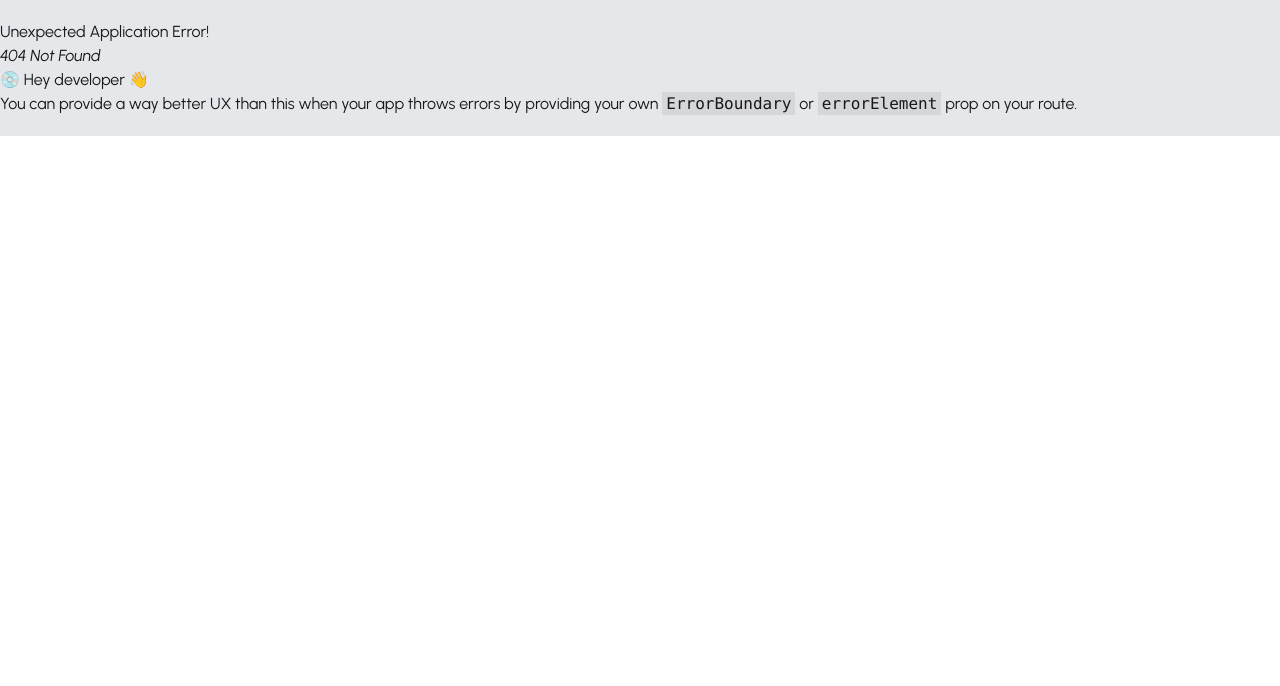
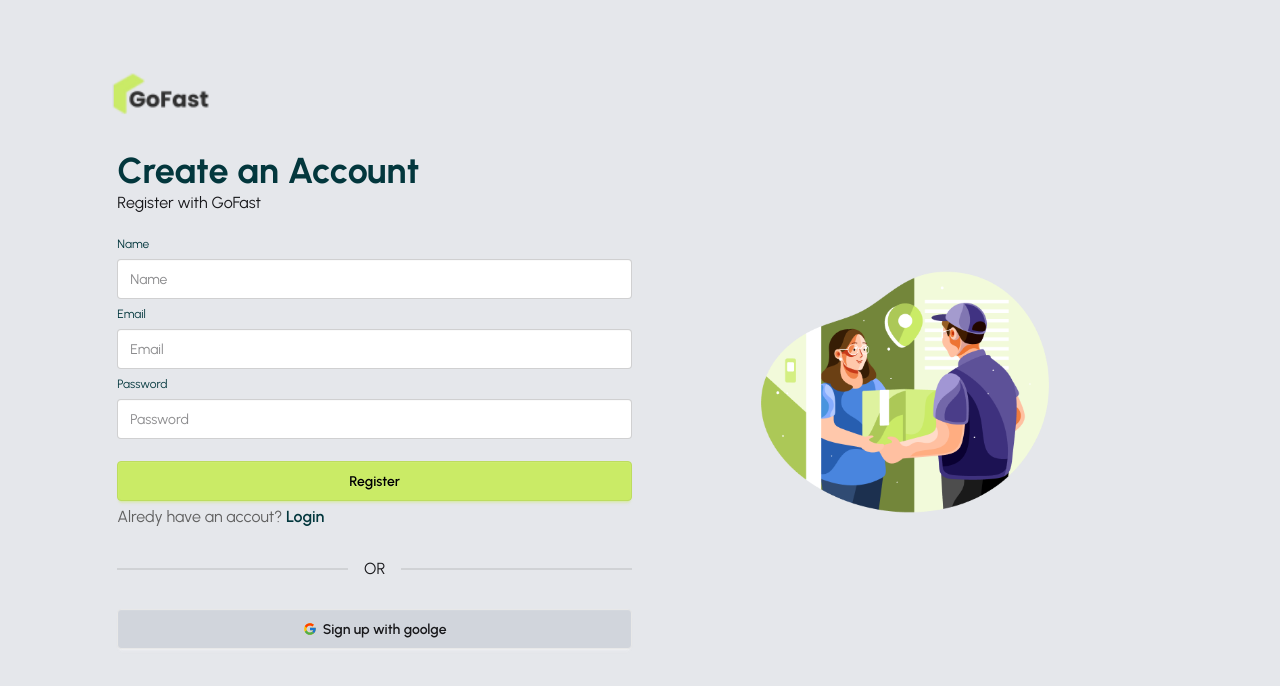
Before and after one commit to BFIbrahim/courier-website-fullstack, a React (Vite) app: page /register in a window 1280 px wide. Before the commit this address had no page. Shown: the top 686 px of the page. Built offline with nearby package versions, Linux system fonts and the light colour scheme.

Commit message:
Auth - Login and registration page design completed

```diff
--- a/package.json
+++ b/package.json
@@ -15,6 +15,7 @@
     "react": "^19.1.1",
     "react-dom": "^19.1.1",
     "react-fast-marquee": "^1.6.5",
+    "react-hook-form": "^7.66.0",
     "react-icons": "^5.5.0",
     "react-responsive-carousel": "^3.2.23",
     "react-router": "^7.9.5",
--- /dev/null
+++ b/src/Layouts/AuthLayout.jsx
@@ -0,0 +1,27 @@
+import React from 'react'
+import { Outlet } from 'react-router'
+import img from '../assets/authImage.png'
+import logo from '../assets/brands/GoFast.png'
+
+const AuthLayout = () => {
+    return (
+        <div>
+            <div className="w-11/12 mx-auto md:p-12">
+                <img className='md:w-32 w-16' src={logo} alt="" />
+                <div className="hero-content flex-col lg:flex-row-reverse items-center">
+                    <div className='flex-1'>
+                        <img
+                            src={img}
+                            className="max-w-sm rounded-lg mx-auto"
+                        />
+                    </div>
+                    <div className='flex-1'>
+                        <Outlet></Outlet>
+                    </div>
+                </div>
+            </div>
+        </div>
+    )
+}
+
+export default AuthLayout
--- a/src/main.jsx
+++ b/src/main.jsx
@@ -11,7 +11,7 @@ Aos.init()
 
 createRoot(document.getElementById('root')).render(
   <StrictMode>
-    <div className='font-urbanist bg-gray-200 py-5'>
+    <div className='font-urbanist bg-gray-200 min-h-screen py-5'>
       <RouterProvider router={router} />
     </div>
   </StrictMode>,
--- /dev/null
+++ b/src/pages/Authentication/Login/Login.jsx
@@ -0,0 +1,66 @@
+import React from 'react'
+import { useForm } from 'react-hook-form'
+import { FcGoogle } from "react-icons/fc";
+
+import { Link } from 'react-router'
+
+const Login = () => {
+
+    const { register, handleSubmit, formState: { errors } } = useForm()
+
+    const onSubmit = data => {
+        console.log(data);
+    }
+    return (
+        <div>
+            <div className='my-4'>
+                <h1 className='text-4xl font-bold text-secondary'>Welcome Back</h1>
+                <p>Login with GoFast</p>
+            </div>
+            <form onSubmit={handleSubmit(onSubmit)}>
+                <fieldset className="fieldset">
+                    <label className="label text-secondary">Email</label>
+                    <input type="email" {...register('email',
+                        {
+                            required: true,
+                            pattern: {
+                                value: /^[^\s@]+@[^\s@]+\.[^\s@]+$/,
+                                message: "enter a Valid Email"
+                            }
+                        })} className="input w-full" placeholder="Email" />
+
+                    {
+                        errors.email?.type === 'required' && <p className='text-red-500 font-semibold'>Please enter email address</p>
+                    }
+
+                    {
+                        errors.email && (
+                            <p className='text-red-500 font-semibold' role="alert">{errors.email.message}</p>
+                        )
+                    }
+
+                    <label className="label text-secondary">Password</label>
+                    <input type="password" {...register('password', {
+                        required: true,
+                        minLength: 6
+                    })} className="input w-full" placeholder="Password" />
+
+                    {
+                        errors.password?.type === 'required' && <p className='text-red-500 font-semibold'>Please enter password</p>
+                    }
+                    {
+                        errors.password?.type === 'minLength' && <p className='text-red-500 font-semibold'>Minimum password length is 6</p>
+                    }
+
+                    <div><a className="link link-hover">Forgot password?</a></div>
+                    <button className="btn mt-4 btn-primary text-black">Login</button>
+                </fieldset>
+            </form>
+            <p className='text-accent'>Don't have any accout? <Link to="/register" className='text-secondary font-semibold'>Register</Link></p>
+            <div className="divider my-8">OR</div>
+            <button className='btn w-full bg-gray-300'><FcGoogle></FcGoogle> Login with goolge</button>
+        </div>
+    )
+}
+
+export default Login
--- /dev/null
+++ b/src/pages/Authentication/Registration/Registration.jsx
@@ -0,0 +1,75 @@
+import React from 'react'
+import { useForm } from 'react-hook-form'
+import { FcGoogle } from "react-icons/fc";
+
+import { Link } from 'react-router'
+
+const Registration = () => {
+
+    const { register, handleSubmit, formState: { errors } } = useForm()
+
+    const onSubmit = data => {
+        console.log(data);
+    }
+
+    return (
+        <div>
+            <div className='my-4'>
+                <h1 className='text-4xl font-bold text-secondary'>Create an Account</h1>
+                <p>Register with GoFast</p>
+            </div>
+            <form onSubmit={handleSubmit(onSubmit)}>
+                <fieldset className="fieldset">
+                    <label className="label text-secondary">Name</label>
+                    <input type="text" {...register('Name', {
+                        required: true
+                    })} className="input w-full" placeholder="Name" />
+                    {
+                        errors.Name?.type === 'required' && <p className='text-red-500 font-semibold'>Please enter your name</p>
+                    }
+
+                    <label className="label text-secondary">Email</label>
+                    <input type="email" {...register('email', {
+                        required: true,
+                        pattern: {
+                            value: /^[^\s@]+@[^\s@]+\.[^\s@]+$/,
+                            message: "enter a Valid Email"
+                        }
+                    })} className="input w-full" placeholder="Email" />
+
+                    {
+                        errors.email?.type === 'required' && <p className='text-red-500 font-semibold'>Please enter email</p>
+                    }
+
+                    {
+                        errors.email && (
+                            <p className='text-red-500 font-semibold' role="alert">{errors.email.message}</p>
+                        )
+                    }
+
+
+
+                    <label className="label text-secondary">Password</label>
+                    <input type="password" {...register('password', {
+                        required: true,
+                        minLength: 6,
+                    })} className="input w-full" placeholder="Password" />
+
+                    {
+                        errors.password?.type === 'required' && <p className='text-red-500 font-semibold'>Please enter password</p>
+                    }
+                    {
+                        errors.password?.type === 'minLength' && <p className='text-red-500 font-semibold'>Minimum password length is 6</p>
+                    }
+
+                    <button className="btn mt-4 btn-primary text-black">Register</button>
+                </fieldset>
+            </form>
+            <p className='text-accent'>Alredy have an accout? <Link to="/login" className='text-secondary font-semibold'>Login</Link></p>
+            <div className="divider my-8">OR</div>
+            <button className='btn w-full bg-gray-300'><FcGoogle></FcGoogle> Sign up with goolge</button>
+        </div>
+    )
+}
+
+export default Registration
--- a/src/pages/SharesComponents/Navbar.jsx
+++ b/src/pages/SharesComponents/Navbar.jsx
@@ -1,5 +1,5 @@
 import React from 'react'
-import { NavLink } from 'react-router'
+import { Link, NavLink } from 'react-router'
 import logo from '../../assets/brands/GoFast.png'
 
 const Navbar = () => {
@@ -39,7 +39,7 @@ const Navbar = () => {
                     </ul>
                 </div>
                 <div className="navbar-end flex gap-3">
-                    <a className="btn bg-transparent border-primary border-2 hover:bg-primary">Sign In</a>
+                    <Link to="login" className="btn bg-transparent border-primary border-2 hover:bg-primary">Sign In</Link>
                     <a className="btn bg-primary border-2 border-primary hover:bg-transparent">Be a rider</a>
                 </div>
             </div>
--- a/src/router/router.jsx
+++ b/src/router/router.jsx
@@ -1,6 +1,9 @@
 import { createBrowserRouter } from "react-router";
 import Root from "../Layouts/Root";
 import Home from "../pages/Home/Home/Home";
+import AuthLayout from "../Layouts/AuthLayout";
+import Login from "../pages/Authentication/Login/Login";
+import Registration from "../pages/Authentication/Registration/Registration";
 
 
 export const router = createBrowserRouter([
@@ -14,5 +17,19 @@ export const router = createBrowserRouter([
             Component: Home
         }
     ]
+  },
+  {
+    path: '/',
+    Component: AuthLayout,
+    children: [
+      {
+        path: 'login',
+        Component: Login
+      },
+      {
+        path: 'register',
+        Component: Registration
+      }
+    ]
   }
 ]);
```
Also changed, not shown: 1 other file (tests, documents, lock files or other folders).
